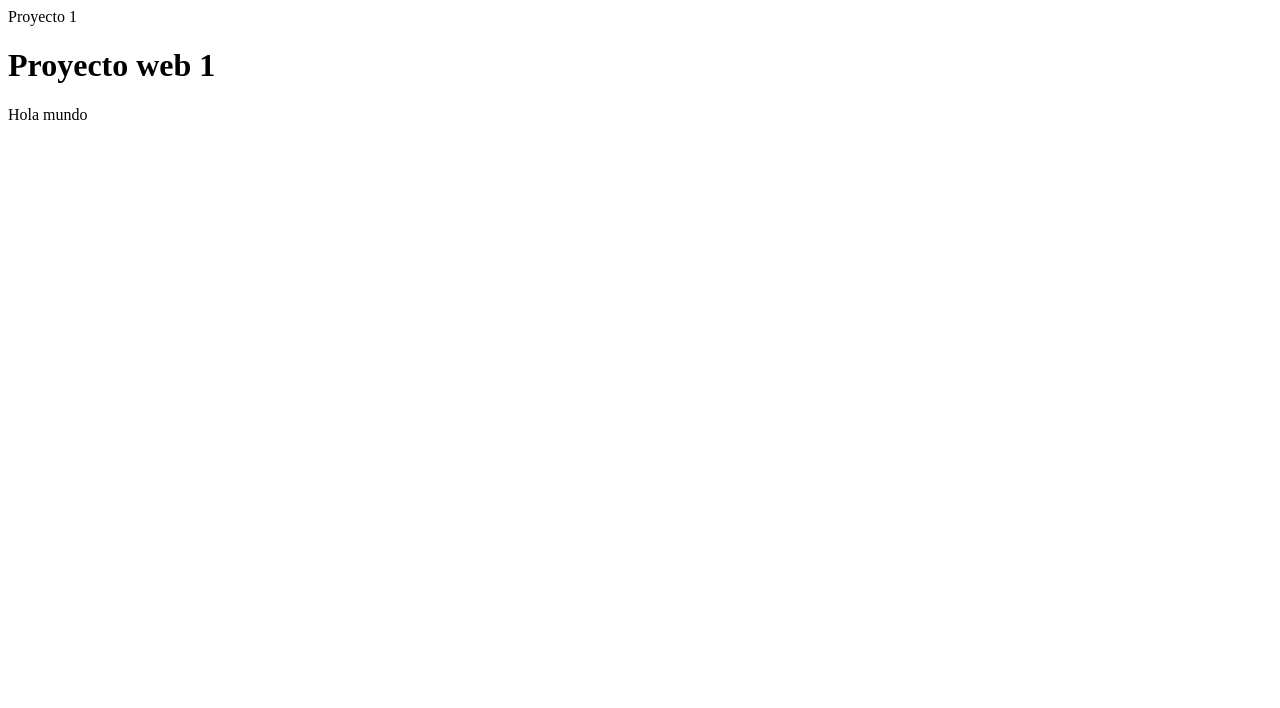
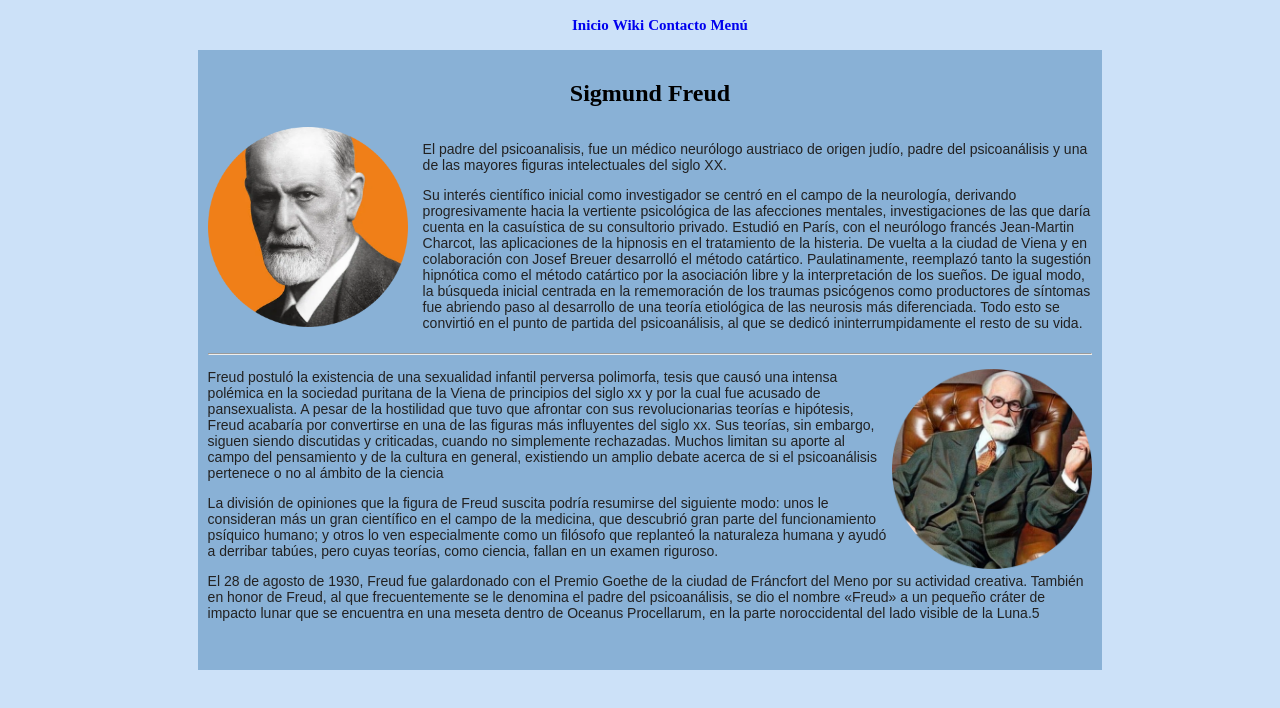
Before and after one commit to Gutiip/Trabajo2Completo, a plain HTML site: page index.html in a window 1280 px wide. Drawn offline with Linux system fonts and the light colour scheme.

Commit message:
Modificacion de todo

```diff
--- /dev/null
+++ b/css/desing.css
@@ -0,0 +1,48 @@
+body {
+    background-color: #cce1f8;
+
+
+}
+.Sigmund1 {
+    width: 200px;
+    height: 200px;
+    float: left;
+    margin-right: 15px;
+}
+.Sigmund2 {
+    width: 200px;
+    height: 200px;
+    float: right;
+    margin-left: 5px;
+}
+
+li {
+    display:inline;
+}
+
+.BloquePrincipal {
+    background-color: #89b1d6;
+    width: 70%;
+    margin-left: 15%;
+    padding: 10px;
+    height: 75vh;
+}
+h1 {
+    text-align: center;
+}
+p {
+    color: rgb(34, 33, 33);
+    font-size: 14px;
+    font-family: Arial, Helvetica, sans-serif;
+
+}
+
+header {
+    text-align: center;
+}
+a {
+    text-decoration: none;
+    font-size: 15px;
+    font-weight: bold;
+
+}
--- a/index.html
+++ b/index.html
@@ -1,32 +1,74 @@
 <!DOCTYPE html>
 <html lang="es">
+
 <head>
     <meta charset="UTF-8">
     <meta http-equiv="X-UA-Compatible" content="IE=edge">
     <meta name="viewport" content="width=device-width, initial-scale=1.0">
-    <meta name="description" content="Mirate esta receta"
-    <title>Proyecto 1</title>
+    <meta name="description" content="Un breve resumen de la vida de Freud">
+    <title>El padre del psicoanálisis</title>
+    <link rel="stylesheet" href="./css/desing.css">
 </head>
+
 <body>
-    <!--Esta es la cabecera-->
- <header>
+    <header>
+        <nav>
+            <ul>
+                <li><a href="https://www.google.com.ar/">Inicio</a></li>
+                <li><a href="https://es.wikipedia.org/wiki/Sigmund_Freud">Wiki</a></li>
+                <li><a href="https://www.google.com.ar/">Contacto</a></li>
+                <li><a href="https://www.google.com.ar/">Menú</a></li>
+            </ul>
+        </nav>
+    </header>
 
- </header>
+    <div class="BloquePrincipal">
+        <section>
+            <main>
+                <h1>Sigmund Freud</h1>
+                <div style="display: inline-block; vertical-align: top;">
+                    <img class="Sigmund1" src="./img/sigmund freud redondo.png" alt="Foto de Freud">
+                    <p>El padre del psicoanalisis, fue un médico neurólogo austriaco de origen judío, padre del
+                        psicoanálisis y una de las mayores figuras intelectuales del siglo XX.</p>
+                    <p>Su interés científico inicial como investigador se centró en el campo de la neurología, derivando
+                        progresivamente hacia la vertiente psicológica de las afecciones mentales, investigaciones de
+                        las que daría cuenta en la casuística de su consultorio privado. Estudió en París, con el
+                        neurólogo francés Jean-Martin Charcot, las aplicaciones de la hipnosis en el tratamiento de la
+                        histeria. De vuelta a la ciudad de Viena y en colaboración con Josef Breuer desarrolló el método
+                        catártico. Paulatinamente, reemplazó tanto la sugestión hipnótica como el método catártico por
+                        la asociación libre y la interpretación de los sueños. De igual modo, la búsqueda inicial
+                        centrada en la rememoración de los traumas psicógenos como productores de síntomas fue abriendo
+                        paso al desarrollo de una teoría etiológica de las neurosis más diferenciada. Todo esto se
+                        convirtió en el punto de partida del psicoanálisis, al que se dedicó ininterrumpidamente el
+                        resto de su vida.</p>
+                </div>
+                <hr>
+                <div>
+                    <img class="Sigmund2" src="./img/sigmund-freud-modified.png" alt="El mismisimo Freud">
+                    <p>Freud postuló la existencia de una sexualidad infantil perversa polimorfa, tesis que causó una
+                        intensa polémica en la sociedad puritana de la Viena de principios del siglo xx y por la cual
+                        fue acusado de pansexualista. A pesar de la hostilidad que tuvo que afrontar con sus
+                        revolucionarias teorías e hipótesis, Freud acabaría por convertirse en una de las figuras más
+                        influyentes del siglo xx. Sus teorías, sin embargo, siguen siendo discutidas y criticadas,
+                        cuando no simplemente rechazadas. Muchos limitan su aporte al campo del pensamiento y de la
+                        cultura en general, existiendo un amplio debate acerca de si el psicoanálisis pertenece o no al
+                        ámbito de la ciencia</p>
+                    <p>La división de opiniones que la figura de Freud suscita podría resumirse del siguiente modo: unos
+                        le consideran más un gran científico en el campo de la medicina, que descubrió gran parte del
+                        funcionamiento psíquico humano; y otros lo ven especialmente como un filósofo que replanteó la
+                        naturaleza humana y ayudó a derribar tabúes, pero cuyas teorías, como ciencia, fallan en un
+                        examen riguroso.</p>
+                    <p>El 28 de agosto de 1930, Freud fue galardonado con el Premio Goethe de la ciudad de Fráncfort del
+                        Meno por su actividad creativa. También en honor de Freud, al que frecuentemente se le denomina
+                        el padre del psicoanálisis, se dio el nombre «Freud» a un pequeño cráter de impacto lunar que se
+                        encuentra en una meseta dentro de Oceanus Procellarum, en la parte noroccidental del lado
+                        visible de la Luna.5</p>
+                </div>
 
- <div>
-    <h1>Proyecto web 1</h1>
-    <p>Hola mundo</p>
-
- </div>
-
- <main>
-
- </main>
-
-
- <footer>
-
- </footer>
+            </main>
+        </section>
+    </div>
 
 </body>
+
 </html>
```
Also changed, not shown: desing.css (deleted), img/sigmund freud redondo.png (added), img/sigmund-freud-modified.png (added).
